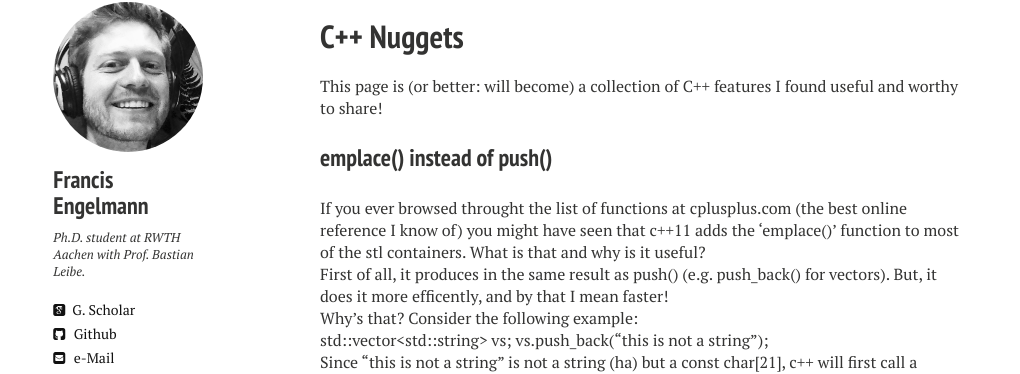
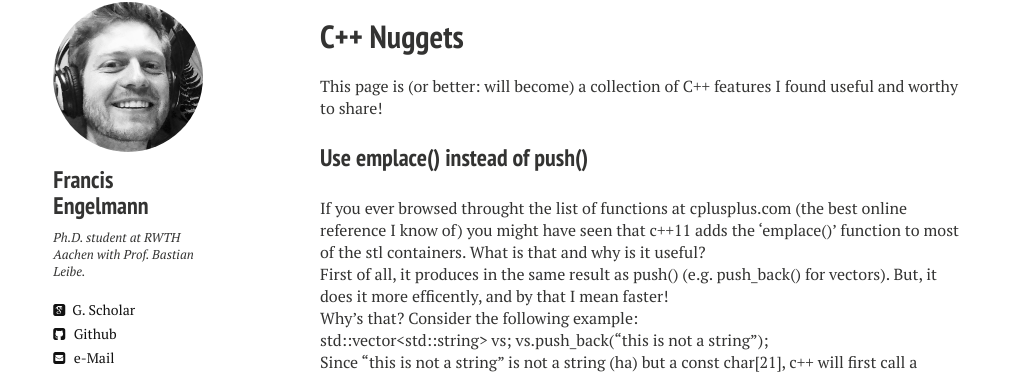
Before and after one commit to francisengelmann/francisengelmann.github.io, a Jekyll site: the page built from cplusplus.md, in a window 1280 px wide. Shown: the part 82-456 px from the top of the page, without its empty margins (0-1020 px from the left). Built offline with Jekyll 4.4.1, drawn with Linux system fonts in a browser that asks for light colours; nearby versions of some CDN libraries; comment, search, counter and statistics services are not loaded.

Commit message:
Update cplusplus.md

```diff
--- a/cplusplus.md
+++ b/cplusplus.md
@@ -7,7 +7,7 @@ comments: true
 ---
 This page is (or better: will become) a collection of C++ features I found useful and worthy to share!
 
-### emplace() instead of push()
+### Use emplace() instead of push()
 If you ever browsed throught the list of functions at cplusplus.com (the best online reference I know of) you might have seen that c++11 adds the 'emplace()' function to most of the stl containers. What is that and why is it useful?
 
 First of all, it produces in the same result as push() (e.g. push_back() for vectors).
```
